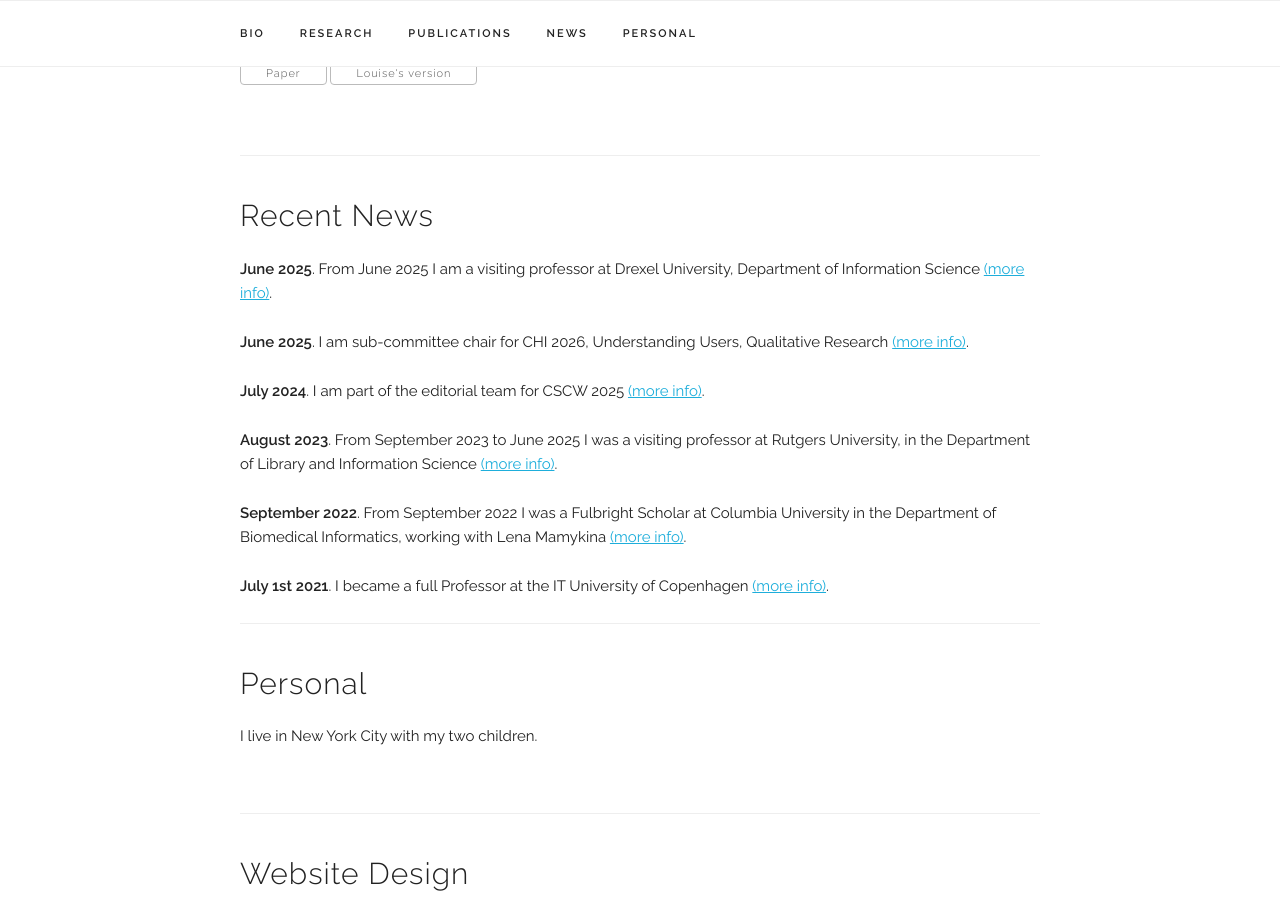
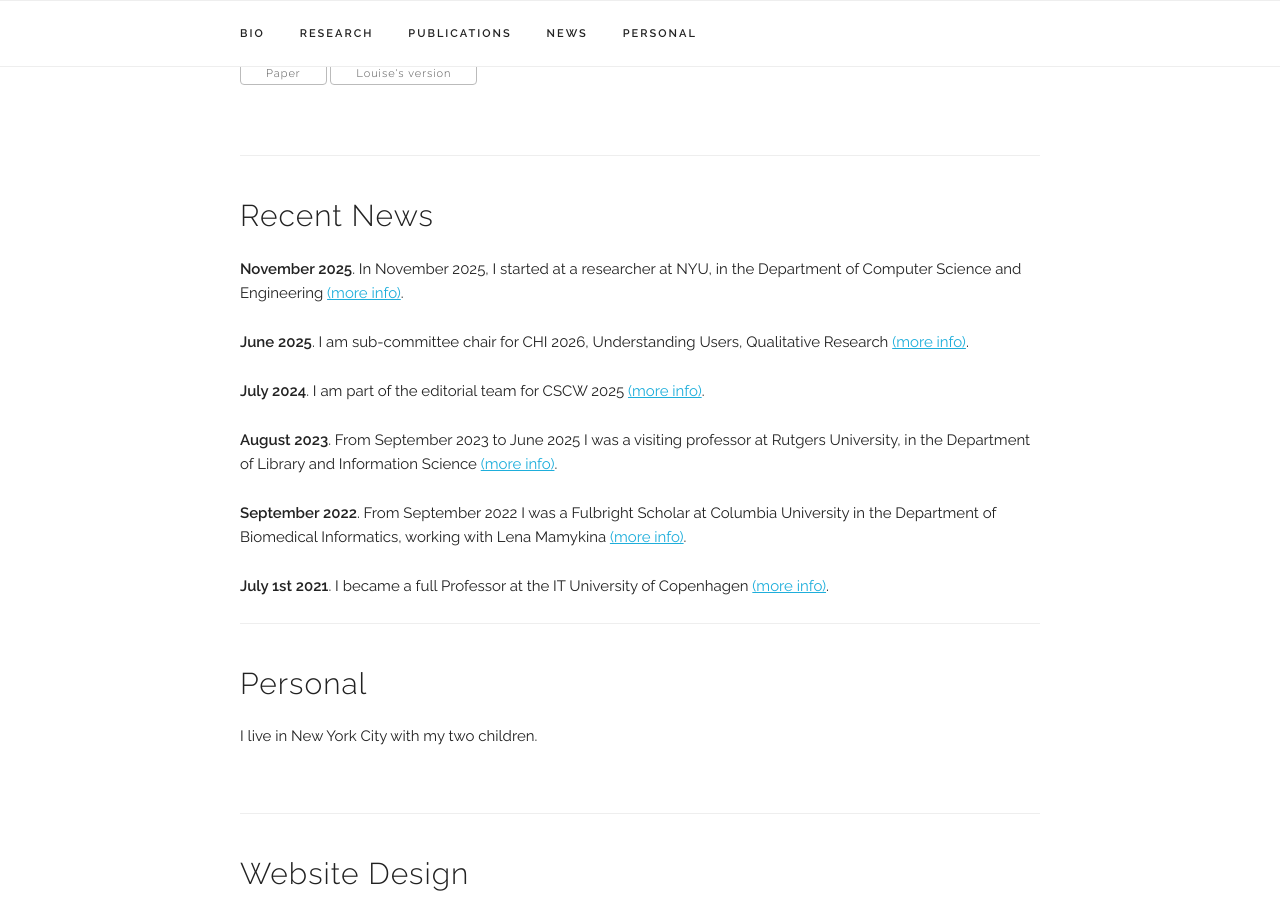
Before and after one commit to barkhuus/barkhuus.github.io, a Jekyll site: the page built from index.html, in a window 1280 px wide and 900 px high, scrolled down 2730 px. Built offline with Jekyll 4.4.1, drawn with Linux system fonts in a browser that asks for light colours.

Commit message:
Update news.yaml

```diff
--- a/_data/news.yaml
+++ b/_data/news.yaml
@@ -1,8 +1,8 @@
 news_items:
 
-  - item: "From June 2025 I am a visiting professor at Drexel University, Department of Information Science"
-    date: "June 2025"
-    link: "https://drexel.edu/cci/academics/information-science-department/"
+  - item: "In November 2025, I started at a researcher at NYU, in the Department of Computer Science and Engineering"
+    date: "November 2025"
+    link: "https://engineering.nyu.edu/academics/departments/computer-science-and-engineering"
 
   - item: "I am sub-committee chair for CHI 2026, Understanding Users, Qualitative Research"
     date: "June 2025"
```
